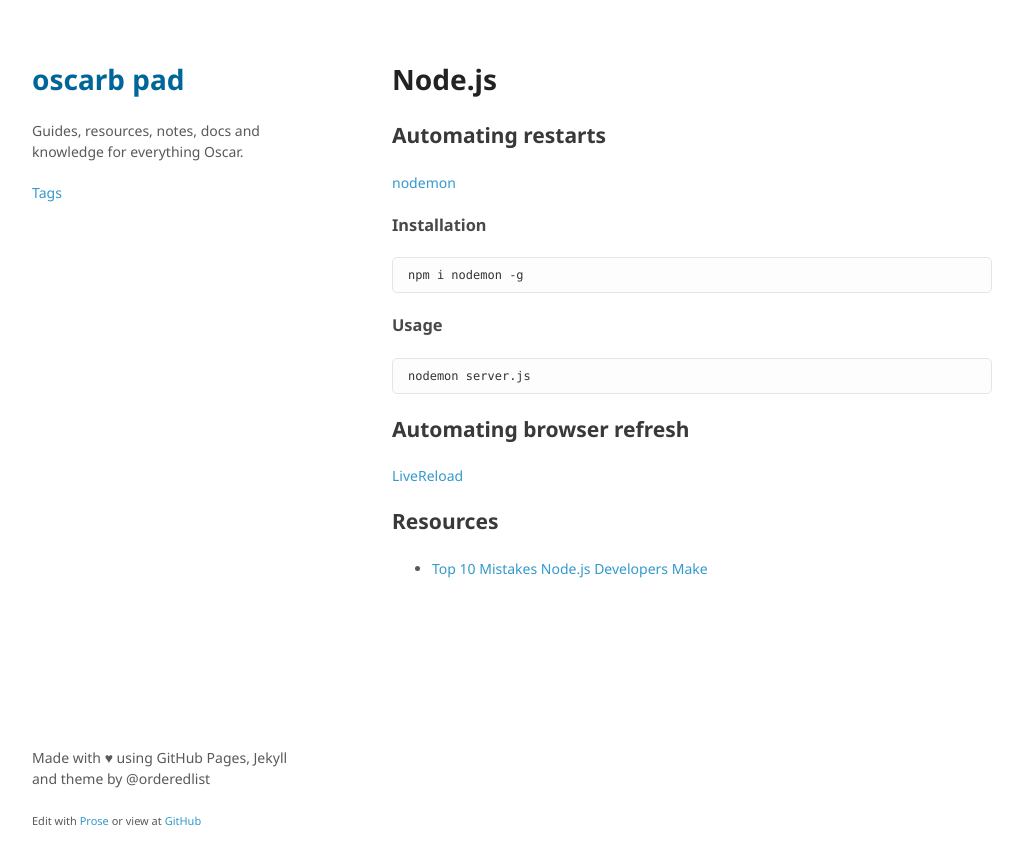
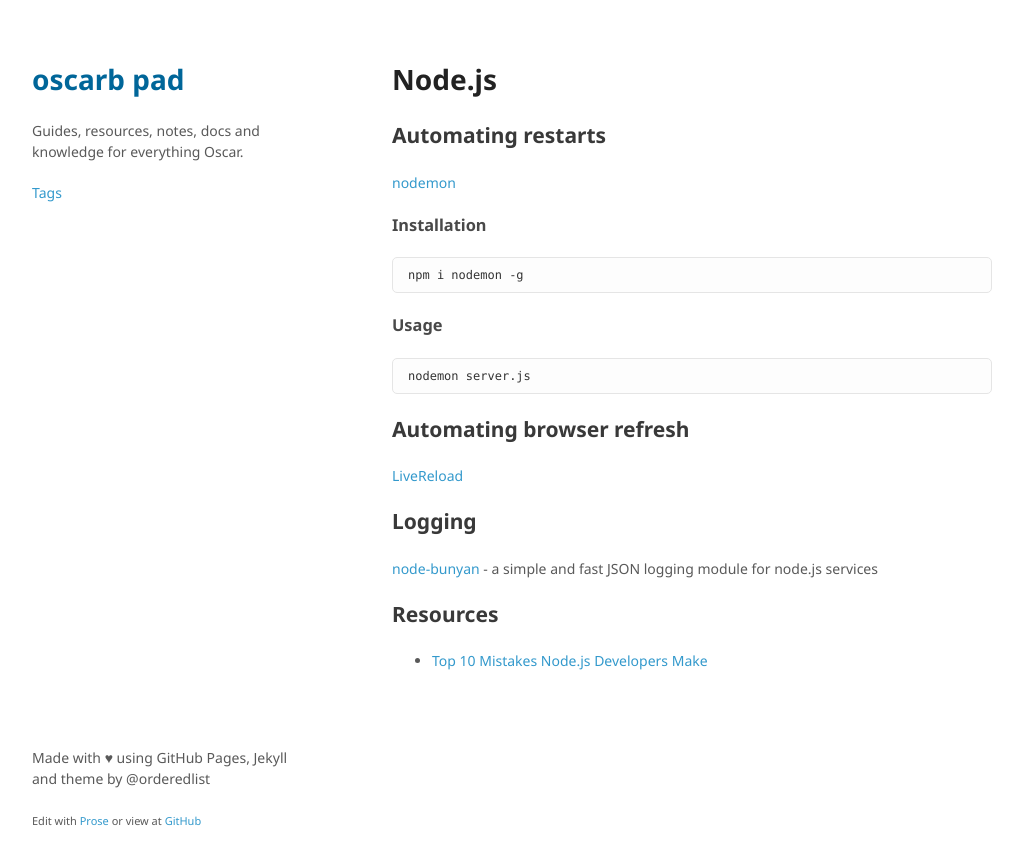
Before and after one commit to oscarb/pad, a Jekyll site: the page built from _docs/node.md, in a window 1280 px wide. Shown: the top 865 px of the page, without its empty margins (128-1151 px from the left). Built offline with Jekyll 4.4.1, drawn with Linux system fonts in a browser that asks for light colours; some web fonts are replaced.

Commit message:
Create node.md

```diff
--- a/_docs/node.md
+++ b/_docs/node.md
@@ -27,6 +27,11 @@ nodemon server.js
 [LiveReload](http://livereload.com/)
 
 
+## Logging
+
+[node-bunyan](https://github.com/trentm/node-bunyan/) - a simple and fast JSON logging module for node.js services
+
+
 ## Resources
 
 * [Top 10 Mistakes Node.js Developers Make](https://www.airpair.com/node.js/posts/top-10-mistakes-node-developers-make)
```
